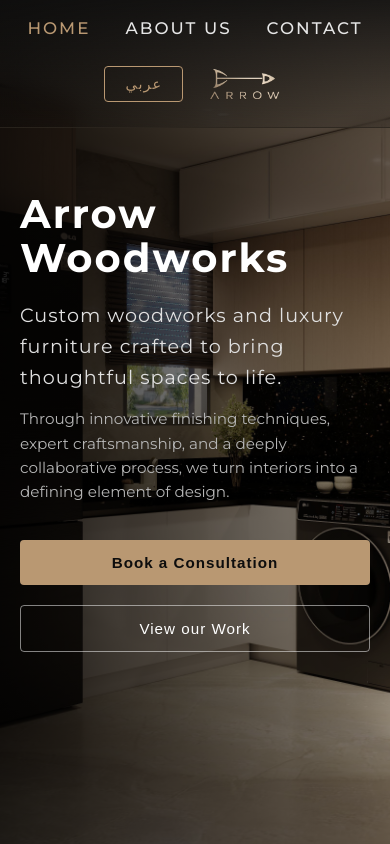
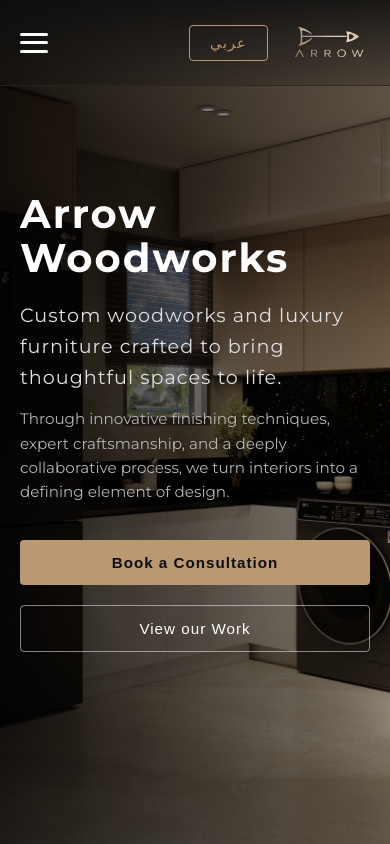
Before and after one commit to NIck-Nick0/Website, a React (Vite) app: page / in a window 390 px wide. Shown: the top 844 px of the page. Built offline with nearby package versions, Linux system fonts and the light colour scheme.

Commit message:
fix navbar for smartphones

```diff
--- a/src/components/Navbar/Navbar.jsx
+++ b/src/components/Navbar/Navbar.jsx
@@ -1,7 +1,9 @@
-import React from 'react';
+import React, { useState } from 'react';
 import styles from './Navbar.module.css';
 
 export default function Navbar({ activeSection, setActiveSection, lang, setLang }) {
+  const [isOpen, setIsOpen] = useState(false);
+
   const toggleLanguage = () => {
     const newLang = lang === 'en' ? 'ar' : 'en';
     setLang(newLang);
@@ -23,25 +25,49 @@ export default function Navbar({ activeSection, setActiveSection, lang, setLang
     }
   };
 
+  const handleNavClick = (section) => {
+    setActiveSection(section);
+    setIsOpen(false); // قفل القائمة تلقائياً عند اختيار قسم على الموبايل
+  };
+
   const headerStyle = activeSection === 'home' ? styles.fixedHeader : styles.staticHeader;
 
   return (
     <header className={`${styles.header} ${headerStyle}`}>
+      {/* زر التلات شرط للموبايل (Hamburger Menu Icon) */}
+      <div className={styles.menuIcon} onClick={() => setIsOpen(!isOpen)}>
+        <span className={`${styles.bar} ${isOpen ? styles.open : ''}`}></span>
+        <span className={`${styles.bar} ${isOpen ? styles.open : ''}`}></span>
+        <span className={`${styles.bar} ${isOpen ? styles.open : ''}`}></span>
+      </div>
+
       {/* الروابط في الجهة الأولى */}
-      <nav className={styles.navbarLinks}>
+      <nav className={`${styles.navbarLinks} ${isOpen ? styles.active : ''}`}>
         <ul>
           <li>
-            <a href="#home" className={`${styles.navLink} ${activeSection === 'home' ? styles.active : ''}`} onClick={(e) => { e.preventDefault(); setActiveSection('home'); }}>
+            <a
+              href="#home"
+              className={`${styles.navLink} ${activeSection === 'home' ? styles.active : ''}`}
+              onClick={(e) => { e.preventDefault(); handleNavClick('home'); }}
+            >
               {lang === 'en' ? 'Home' : 'الرئيسية'}
             </a>
           </li>
           <li>
-            <a href="#about" className={`${styles.navLink} ${activeSection === 'about' ? styles.active : ''}`} onClick={(e) => { e.preventDefault(); setActiveSection('about'); }}>
+            <a
+              href="#about"
+              className={`${styles.navLink} ${activeSection === 'about' ? styles.active : ''}`}
+              onClick={(e) => { e.preventDefault(); handleNavClick('about'); }}
+            >
               {lang === 'en' ? 'About Us' : 'من نحن'}
             </a>
           </li>
           <li>
-            <a href="#contact" className={`${styles.navLink} ${activeSection === 'contact' ? styles.active : ''}`} onClick={(e) => { e.preventDefault(); setActiveSection('contact'); }}>
+            <a
+              href="#contact"
+              className={`${styles.navLink} ${activeSection === 'contact' ? styles.active : ''}`}
+              onClick={(e) => { e.preventDefault(); handleNavClick('contact'); }}
+            >
               {lang === 'en' ? 'Contact' : 'تواصل معنا'}
             </a>
           </li>
@@ -54,7 +80,7 @@ export default function Navbar({ activeSection, setActiveSection, lang, setLang
           {lang === 'en' ? 'عربي' : 'English'}
         </button>
         <div className={styles.logoContainer}>
-          <a href="#home" onClick={(e) => { e.preventDefault(); setActiveSection('home'); }}>
+          <a href="#home" onClick={(e) => { e.preventDefault(); handleNavClick('home'); }}>
             <img src="/img/logo.png" alt="ARROW Logo" className={styles.logoImg} />
           </a>
         </div>
--- a/src/components/Navbar/Navbar.module.css
+++ b/src/components/Navbar/Navbar.module.css
@@ -82,10 +82,91 @@
   color: var(--bg-color);
 }
 
+/* تصميم زر الثلاث شرط للموبايل (مخفي على الشاشات الكبيرة) */
+.menuIcon {
+  display: none;
+  flex-direction: column;
+  justify-content: space-between;
+  width: 28px;
+  height: 20px;
+  cursor: pointer;
+  z-index: 1001;
+}
+
+.bar {
+  display: block;
+  width: 100%;
+  height: 3px;
+  background-color: #ffffff;
+  border-radius: 2px;
+  transition: all 0.3s ease-in-out;
+}
+
+/* التنسيق الخاص بالموبايل والشاشات الصغيرة */
 @media (max-width: 768px) {
   .header {
     padding: 15px 20px;
+    flex-direction: row;
+    justify-content: space-between;
+  }
+
+  .menuIcon {
+    display: flex;
+  }
+
+  /* الوضع الافتراضي (اللغة الإنجليزية LTR -> تطلع من الشمال) */
+  .navbarLinks {
+    position: fixed;
+    top: 0;
+    left: -100%;
+    width: 260px;
+    height: 100vh;
+    background-color: rgba(13, 13, 13, 0.98);
+    backdrop-filter: blur(10px);
+    display: flex;
     flex-direction: column;
-    gap: 15px;
+    justify-content: center;
+    align-items: center;
+    transition: left 0.4s ease-in-out, right 0.4s ease-in-out;
+    box-shadow: 5px 0 20px rgba(0, 0, 0, 0.7);
+    z-index: 1000;
+  }
+
+  .navbarLinks.active {
+    left: 0;
+  }
+
+  /* عندما تكون اللغة العربية RTL -> تطلع من اليمين */
+  :global(html[dir="rtl"]) .navbarLinks {
+    left: auto;
+    right: -100%;
+    box-shadow: -5px 0 20px rgba(0, 0, 0, 0.7);
+  }
+
+  :global(html[dir="rtl"]) .navbarLinks.active {
+    right: 0;
+    left: auto;
+  }
+
+  .navbarLinks ul {
+    flex-direction: column;
+    align-items: center;
+    gap: 30px;
+  }
+
+  .navLink {
+    font-size: 1.1rem;
+  }
+
+  .bar.open:nth-child(1) {
+    transform: translateY(8.5px) rotate(45deg);
+  }
+
+  .bar.open:nth-child(2) {
+    opacity: 0;
+  }
+
+  .bar.open:nth-child(3) {
+    transform: translateY(-8.5px) rotate(-45deg);
   }
 }
```
